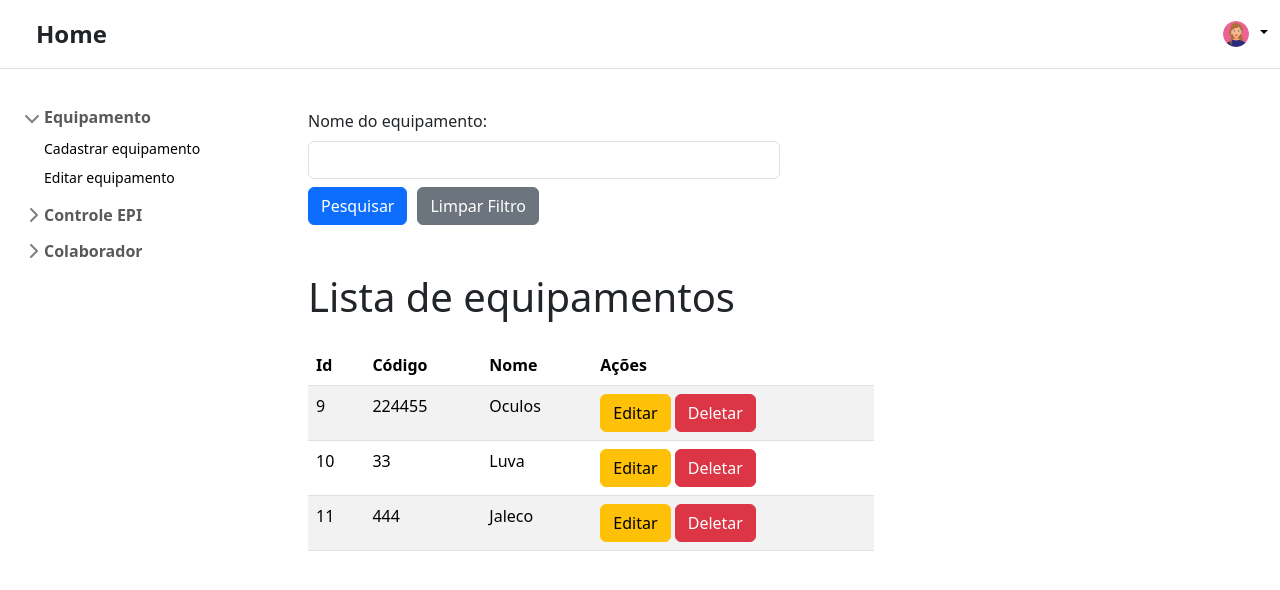
After one commit to jeniferocha/controle_epi, a Django app: page /listarEquipamento/ in a window 1280 px wide, after a click on "Equipamento". The commit adds this page. Shown: the top 590 px of the page. Run offline with Django 5.2, Linux system fonts and the light colour scheme; data comes from the database, SQL or seed files in the repository; both versions use the stored data as it was after the commit.

Commit message:
inclusao filtro nome equipamento

```diff
--- a/app_produtos/templates/app_produtos/globals/cadastrarEquipamento.html
+++ b/app_produtos/templates/app_produtos/globals/cadastrarEquipamento.html
@@ -1,6 +1,6 @@
 {% extends "app_produtos/index.html" %} {% block title %}Cadastrar Equipamento{% endblock title %} {% block content %}
 
-<h1>Cadastrar Equipamento</h1>
+<h1>Cadastrar equipamento</h1>
 
 <form class="needs-validation" method="post">
     {% csrf_token %}
@@ -12,7 +12,7 @@
     </div>
 
     <div class="col-7">
-      <label for="nome_equipamento" class="form-label">Nome equipamento</label>
+      <label for="nome_equipamento" class="form-label">Nome do equipamento</label>
       <input type="text" class="form-control" name="nome_equipamento" id="nome_equipamento" />
       <div class="invalid-feedback">Please enter a valid email address for shipping updates.</div>
     </div>
--- /dev/null
+++ b/app_produtos/templates/app_produtos/globals/listarEquipamento.html
@@ -0,0 +1,54 @@
+{% extends "app_produtos/index.html" %}
+
+{% block title %}Listar Equipamento{% endblock title %}
+
+{% block content %}
+
+<div class="container justify-content-center mt-2">
+  <form action="{% url 'listar_equipamento' %}" method="get">
+    <div class="form-group">
+      <label class="form-label" for="nome_equipamento">Nome do equipamento:</label>
+      <input class="form-control w-50" type="text" name="nome_equipamento" id="nome_equipamento" value="{{ nome_equipamento|default:'' }}"/>
+    </div>
+    <div class="d-flex mt-2" style="gap: 10px;">
+        <button class="w-10 btn btn-primary btn-md"  type="submit">Pesquisar</button>
+        <a class="w-10 btn btn-secondary btn-md" href="{% url 'listar_equipamento' %}">Limpar Filtro</a>
+      </div>
+  </form>
+</div>
+
+{% if lista_equipamento %}
+
+<div class="container mt-5">
+  <h1 class="text-start mb-4" >Lista de equipamentos</h1>
+  <table class="table table-striped" style="width: 60%;">
+    <thead>
+      <tr>
+        <th>Id</th>
+        <th>Código</th>
+        <th>Nome</th>
+        <th>Ações</th>
+      </tr>
+    </thead>
+    <tbody>
+      {% for item in lista_equipamento %}
+      <tr>
+        <td>{{ item.id }}</td>
+        <td>{{ item.cod_equipamento }}</td>
+        <td>{{ item.nome_equipamento }}</td>
+        <td>
+            <a href="/editarEquipamento/{{ item.id }}" class="btn btn-warning">Editar</a>
+            <a href="/deletarEquipamento/{{ item.id }}" class="btn btn-danger">Deletar</a>
+        </td>
+      </tr>
+      {% endfor %}
+    </tbody>
+  </table>
+</div>
+{% else %}
+
+<div class="container mt-3">
+  <p class="text-center h3">Nenhum equipamento encontrado</p>
+</div>
+
+{% endif %} {% endblock content %}
--- a/app_produtos/templates/app_produtos/partials/sidebar.html
+++ b/app_produtos/templates/app_produtos/partials/sidebar.html
@@ -13,13 +13,13 @@
         <ul class="btn-toggle-nav list-unstyled fw-normal pb-1 small">
           <li>
             <a
-              href="{% url 'cadastrarEquipamento' %}"
+              href="{% url 'cadastrar_equipamento' %}"
               class="link-body-emphasis d-inline-flex text-decoration-none rounded"
               >Cadastrar equipamento</a
             >
           </li>
           <li>
-            <a href="{% url 'editarEquipamento' %}" class="link-body-emphasis d-inline-flex text-decoration-none rounded">Editar equipamento</a>
+            <a href="{% url 'listar_equipamento' %}" class="link-body-emphasis d-inline-flex text-decoration-none rounded">Editar equipamento</a>
           </li>
         </ul>
       </div>
--- a/app_produtos/urls.py
+++ b/app_produtos/urls.py
@@ -3,7 +3,10 @@ from . import views
 
 urlpatterns = [
     path("", views.index),
-    path("cadastrarEquipamento/", views.cadastrarEquipamento, name="cadastrarEquipamento"),
-    path("editarEquipamento/", views.editarEquipamento, name="editarEquipamento"),
+    path("cadastrarEquipamento/", views.cadastrar_equipamento, name="cadastrar_equipamento"),
+    path("listarEquipamento/", views.listar_equipamento, name="listar_equipamento"),
+    path("editarEquipamento/<int:id>", views.editar_equipamento, name="editar_equipamento"),
+    path("deletarEquipamento/<int:id>", views.deletar_equipamento, name='deletar_equipamento'),
+
 
 ]
--- a/app_produtos/views.py
+++ b/app_produtos/views.py
@@ -1,10 +1,24 @@
-from django.shortcuts import render
+from django.shortcuts import render, redirect
 from .models import CadastrarEquipamento
 
 def index(request):
     return render(request, 'app_produtos/globals/home.html')
 
-def cadastrarEquipamento(request):
+
+def listar_equipamento(request):
+    values = CadastrarEquipamento.objects.all()
+    cod_equipamento = request.GET.get('cod_equipamento')
+    nome_equipamento = request.GET.get('nome_equipamento')
+    if nome_equipamento:
+        values = values.filter(nome_equipamento__icontains=nome_equipamento)
+
+    return render(request, 'app_produtos/globals/listarEquipamento.html', {
+        "lista_equipamento": values,
+        "nome_equipamento": nome_equipamento
+    })
+
+
+def cadastrar_equipamento(request):
     equipamento = {}
     if request.method == 'POST':
         cod_equipamento = request.POST.get('cod_equipamento')
@@ -18,5 +32,24 @@ def cadastrarEquipamento(request):
 
     return render(request, 'app_produtos/globals/cadastrarEquipamento.html', {"equipamento":equipamento})
 
-def editarEquipamento(request):
-    return render(request, 'app_produtos/globals/editarEquipamento.html')
+
+
+def editar_equipamento(request, id):
+    equipamento = CadastrarEquipamento.objects.get(id=id)
+    if request.method == 'POST':
+        cod_equipamento = request.POST.get('cod_equipamento')
+        nome_equipamento = request.POST.get('nome_equipamento')
+        if cod_equipamento and nome_equipamento:
+            equipamento.nome_equipamento = nome_equipamento
+            equipamento.cod_equipamento = cod_equipamento
+            equipamento.save()
+            return redirect(listar_equipamento)
+        else:
+            return render(request, 'app_produtos/globals/editarEquipamento.html', {"item":equipamento, "erro":True})
+    return render(request, 'app_produtos/globals/editarEquipamento.html', {"item":equipamento})
+
+
+def deletar_equipamento(request, id):
+    equipamento = CadastrarEquipamento.objects.get(id=id)
+    equipamento.delete()
+    return redirect(listar_equipamento)
```
Also changed, not shown: app_produtos/templates/app_produtos/globals/editarEquipamento.html (+22 -2 lines), db.sqlite3.
